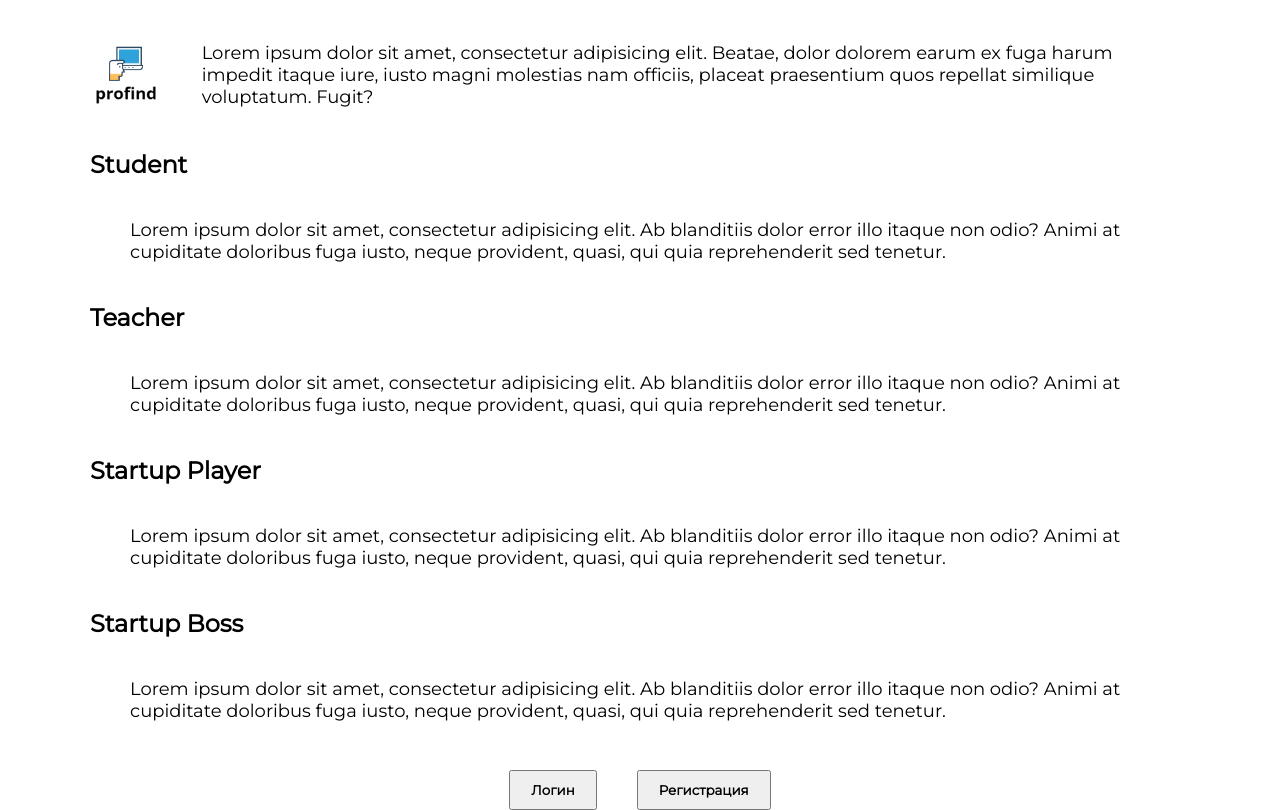
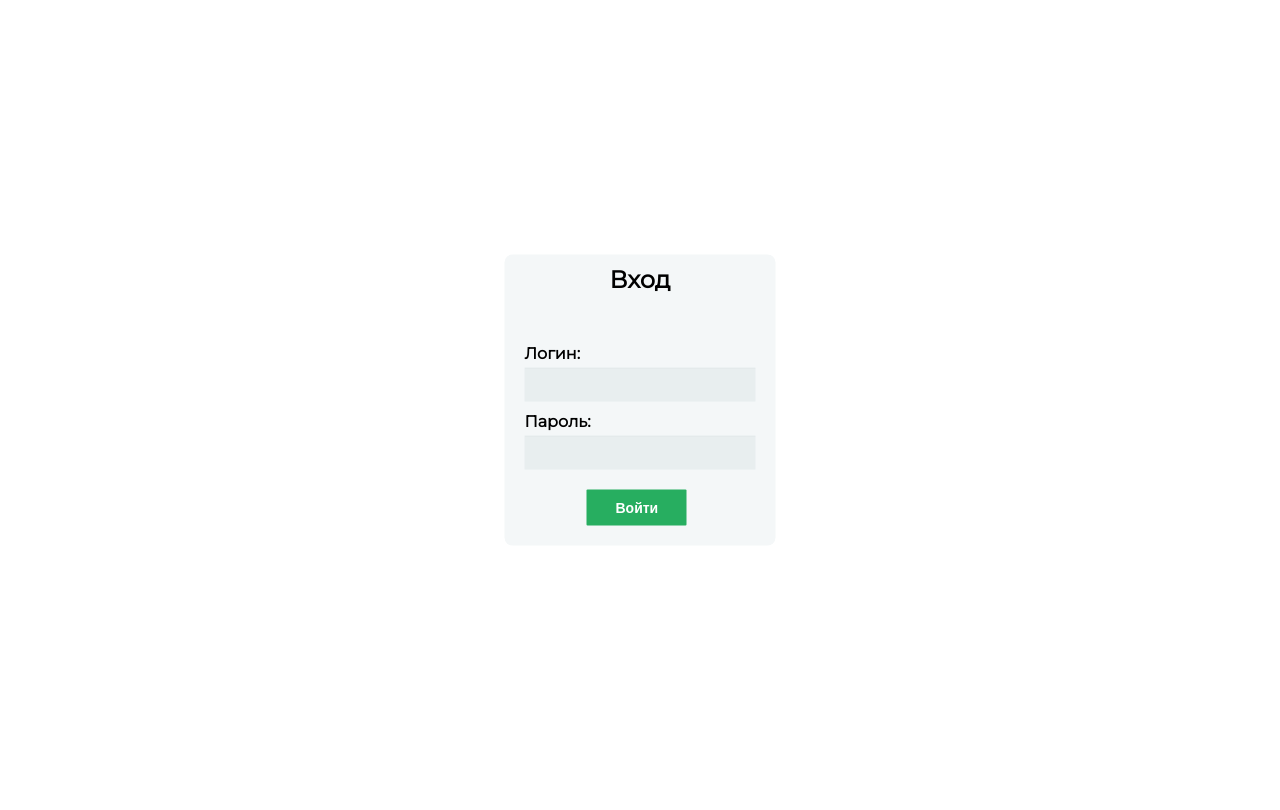
Before and after one commit to DaniilSHA/profind, a React (Create React App) app in the folder frontend/: page / in a window 1280 px wide. Built offline with nearby package versions, Linux system fonts and the light colour scheme.

Commit message:
login-design v1

```diff
--- a/frontend/package.json
+++ b/frontend/package.json
@@ -10,11 +10,13 @@
     "@types/node": "^16.18.34",
     "@types/react": "^18.2.7",
     "@types/react-dom": "^18.2.4",
+    "formik": "^2.4.1",
     "react": "^18.2.0",
     "react-dom": "^18.2.0",
     "react-scripts": "^5.0.1",
     "typescript": "^4.9.5",
-    "web-vitals": "^2.1.4"
+    "web-vitals": "^2.1.4",
+    "yup": "^1.2.0"
   },
   "scripts": {
     "start": "react-scripts start",
--- a/frontend/src/App.tsx
+++ b/frontend/src/App.tsx
@@ -7,7 +7,7 @@ import Main from './components/main/Main';
 function App() {
   return (
     <div className="App">
-      <Main />
+      <Login />
     </div>
   );
 }
--- a/frontend/src/components/login/Login.module.css
+++ b/frontend/src/components/login/Login.module.css
@@ -0,0 +1,74 @@
+@import url(https://fonts.googleapis.com/css?family=Roboto:400,300,500);
+
+*, *:after, *:before {
+    box-sizing: border-box;
+}
+
+.login {
+    position: absolute;
+    top: 50%;
+    left: 50%;
+    transform: translate(-50%, -50%);
+    max-width: 300px;
+    padding: 10px 20px;
+    background: #f4f7f8;
+    border-radius: 8px;
+}
+
+.title {
+    display: block;
+    text-align: center;
+    font-weight: 700;
+    font-size: 24px;
+    margin-bottom: 50px;
+}
+
+.formLabel {
+    display: block;
+    font-weight: 700;
+    font-size: 16px;
+}
+
+.formField {
+    display: block;
+    width: 100%;
+    border: none;
+    font-size: 16px;
+    height: auto;
+    outline: 0;
+    padding: 8px 12px;
+    background-color: #e8eeef;
+    color: #8a97a0;
+    box-shadow: 0 1px 0 rgba(0, 0, 0, 0.03) inset;
+    margin-top: 5px;
+    margin-bottom: 10px;
+}
+
+.formError {
+    font-size: 12px;
+    font-weight: 700;
+    color: red;
+    margin-top: -7px;
+    margin-bottom: 15px;
+}
+
+.btn {
+    width: 100px;
+    background: #27AE60;
+    font-weight: bold;
+    color: white;
+    border: 0 none;
+    border-radius: 1px;
+    cursor: pointer;
+    padding: 10px;
+    margin: 10px 27%;
+    text-decoration: none;
+    font-size: 14px;
+    transition: 0.3s all;
+
+}
+
+.btn:hover {
+    box-shadow: 0 0 0 2px white, 0 0 0 3px #27AE60;
+    transition: 0.3s all;
+}
--- a/frontend/src/components/login/Login.tsx
+++ b/frontend/src/components/login/Login.tsx
@@ -1,12 +1,67 @@
 import React from 'react';
 import styles from './Login.module.css';
+import {Formik, Form, Field} from 'formik';
+import * as yup from 'yup';
+import {findAllByDisplayValue} from "@testing-library/react";
 
-const Login = () => {
+function Login() {
+    const validation = yup.object().shape({
+        username: yup.string().required('Обязательно для заполнения').min(3, 'Логин слишком короткий'),
+        password: yup.string().required('Обязательно для заполнения').min(6, 'Пароль слишком короткий'),
+    })
     return (
         <div className={styles.login}>
-            <form action="#">
+            <Formik
+                validationSchema={validation}
+                initialValues={{
+                    username: '',
+                    password: '',
+                }}
+                onSubmit={values => {
+                    console.log('submit', values);
+                }}
+            >
+                {({errors, touched}) => (
+                    <Form className={styles.form}>
+                        <label className={styles.title}>
+                            Вход
+                        </label>
 
-            </form>
+                        <label className={styles.formLabel}>
+                            Логин:
+                        </label>
+                        <Field
+                            className={styles.formField}
+                            name="username"
+                        />
+                        {errors.username && touched.username && (
+                            <div className={styles.formError}>
+                                {errors.username}
+                            </div>
+                        )}
+
+                        <label className={styles.formLabel}>
+                            Пароль:
+                        </label>
+                        <Field
+                            className={styles.formField}
+                            name="password"
+                        />
+                        {errors.password && touched.password && (
+                            <div className={styles.formError}>
+                                {errors.password}
+                            </div>
+                        )}
+
+                        <button
+                            className={styles.btn}
+                            type="submit"
+                        >
+                            Войти
+                        </button>
+                    </Form>
+                )}
+            </Formik>
         </div>
     );
 }
--- a/frontend/src/components/main/Main.module.css
+++ b/frontend/src/components/main/Main.module.css
@@ -23,6 +23,7 @@
 }
 
 .main {
+    margin-top: 40px;
     max-height: 600px;
     overflow: auto;
 }
@@ -33,7 +34,7 @@
 }
 
 .footer {
-    margin-top: 20px;
+    margin-top: 40px;
     text-align: center;
 }
 
```
Also changed, not shown: 1 other file (tests, documents, lock files or other folders).
